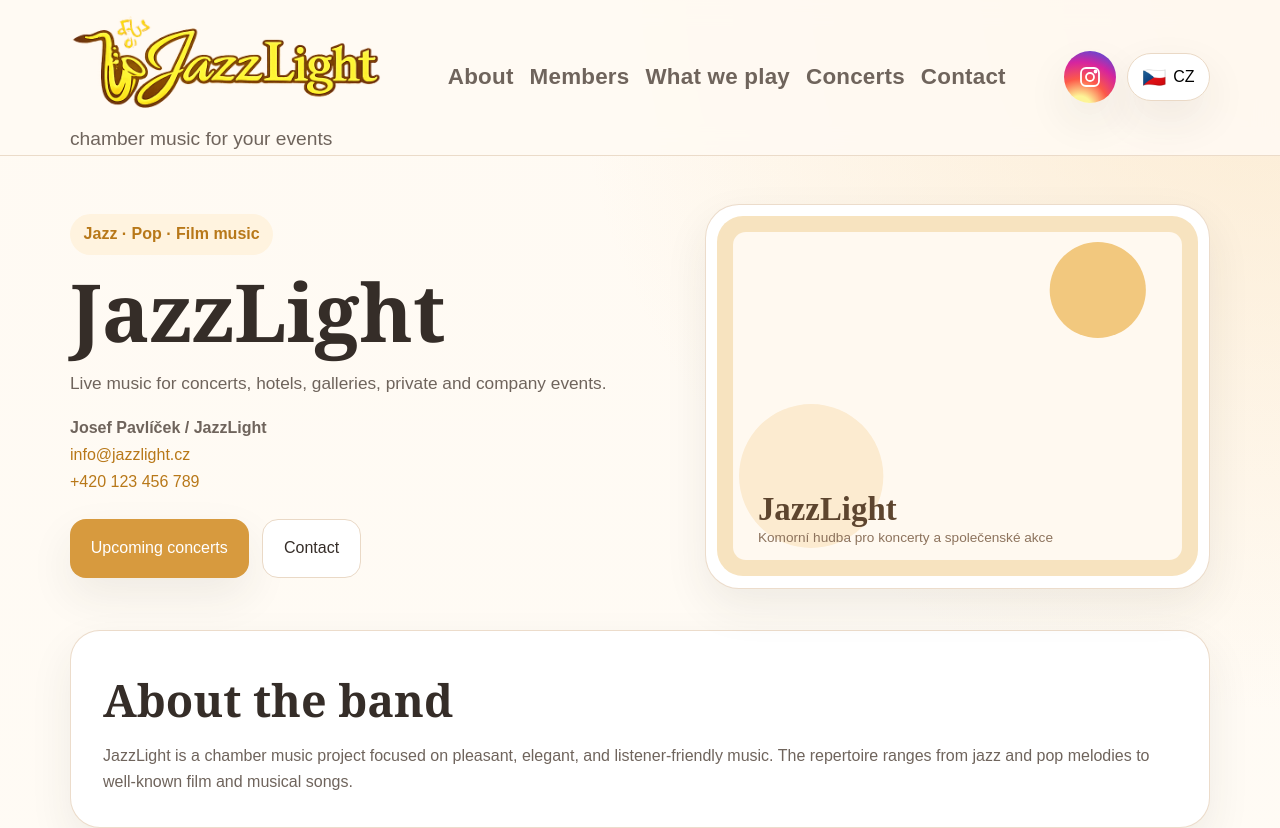
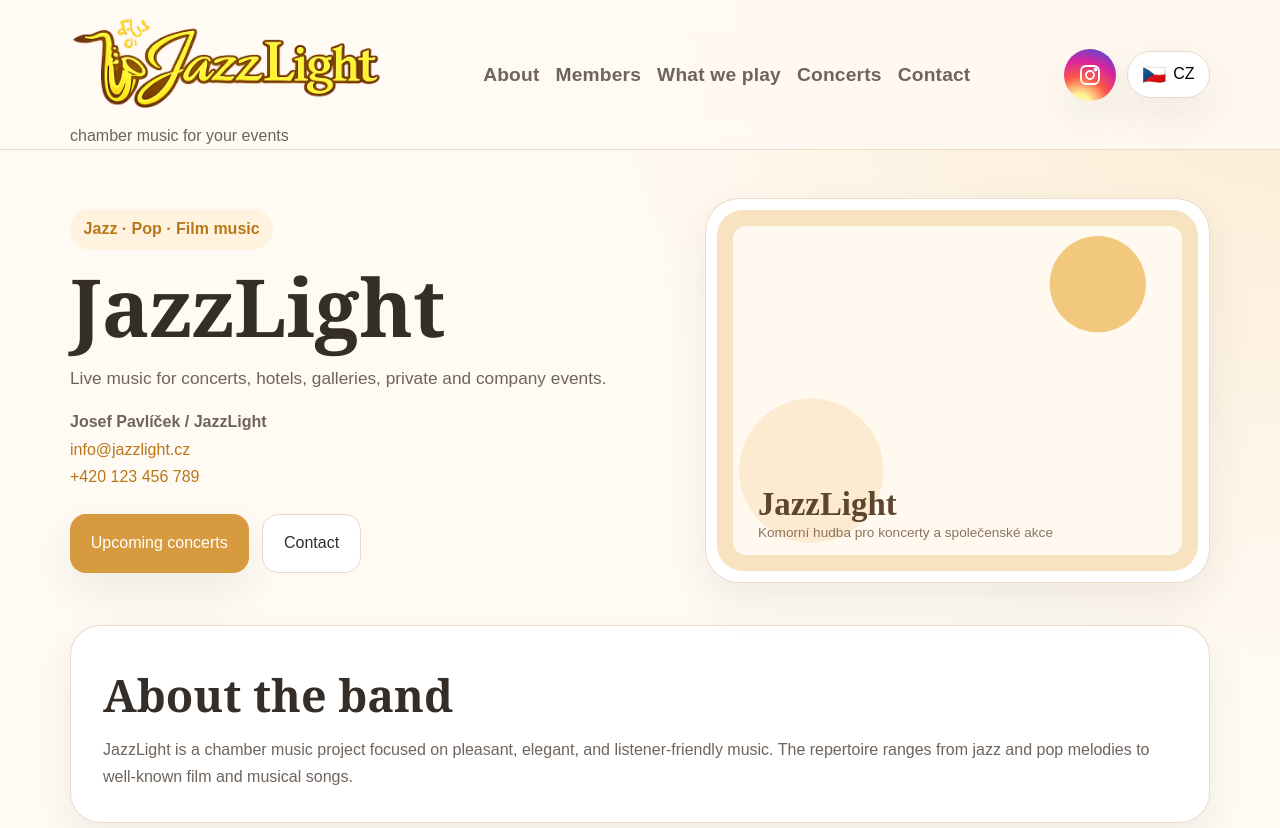
Before and after one commit to JosefPavlicek/JazzLight, a Next.js app: page / in a window 1280 px wide. Shown: the top 828 px of the page. Built offline with nearby package versions, Linux system fonts and the light colour scheme; no server answers.

Commit message:
Uprava css

```diff
--- a/app/globals.css
+++ b/app/globals.css
@@ -76,7 +76,7 @@ img {
 
 .brand-subtitle {
     display: block;
-    font-size: 1.2rem;
+    font-size: 1.0rem;
     color: var(--muted)
 }
 
@@ -88,7 +88,7 @@ img {
 .nav-links a {
     text-decoration: none;
     font-weight: 700;
-    font-size: 1.4rem;
+    font-size: 1.2rem;
     letter-spacing: 0.01em;
     color: var(--muted);
 }
```
